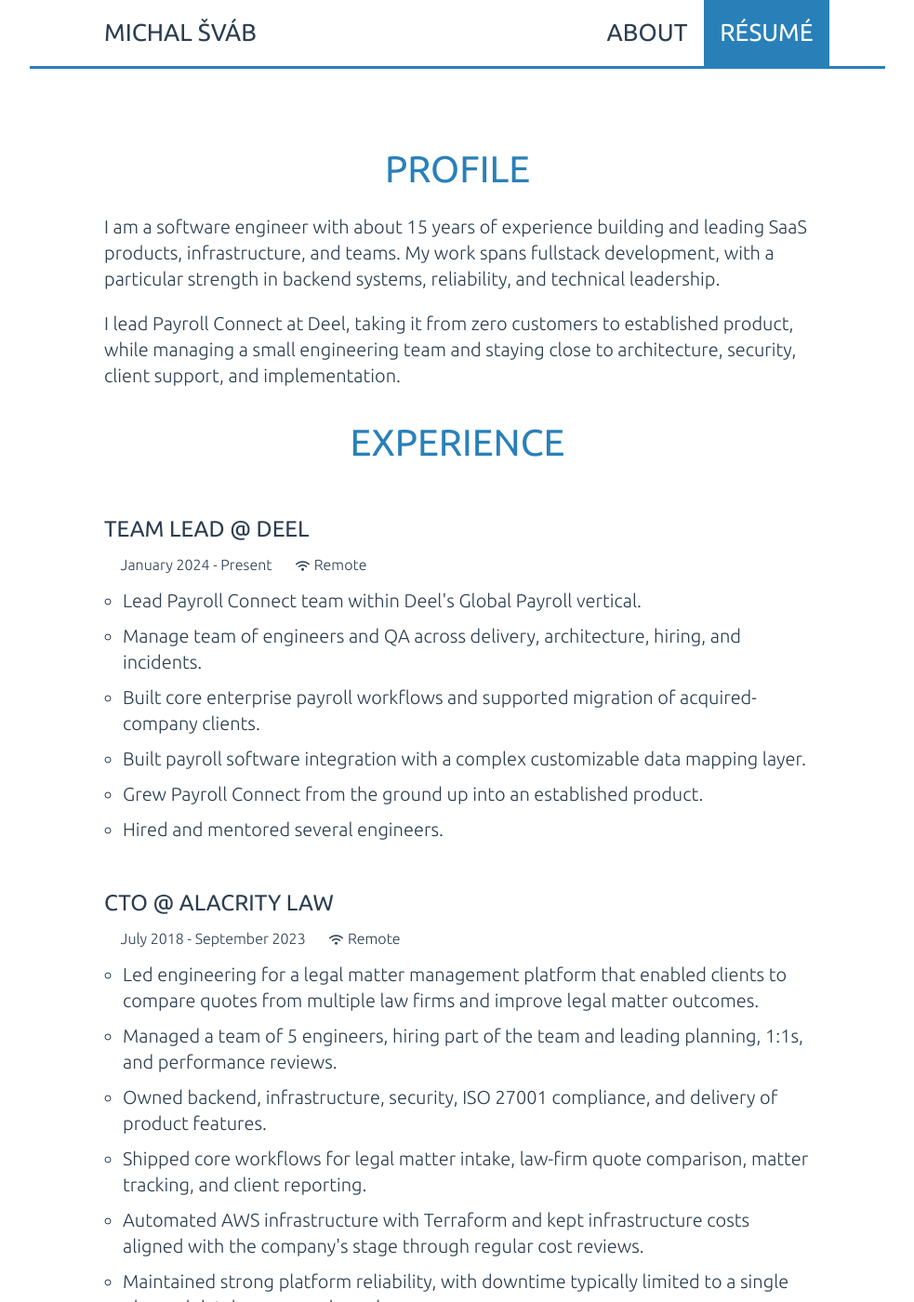
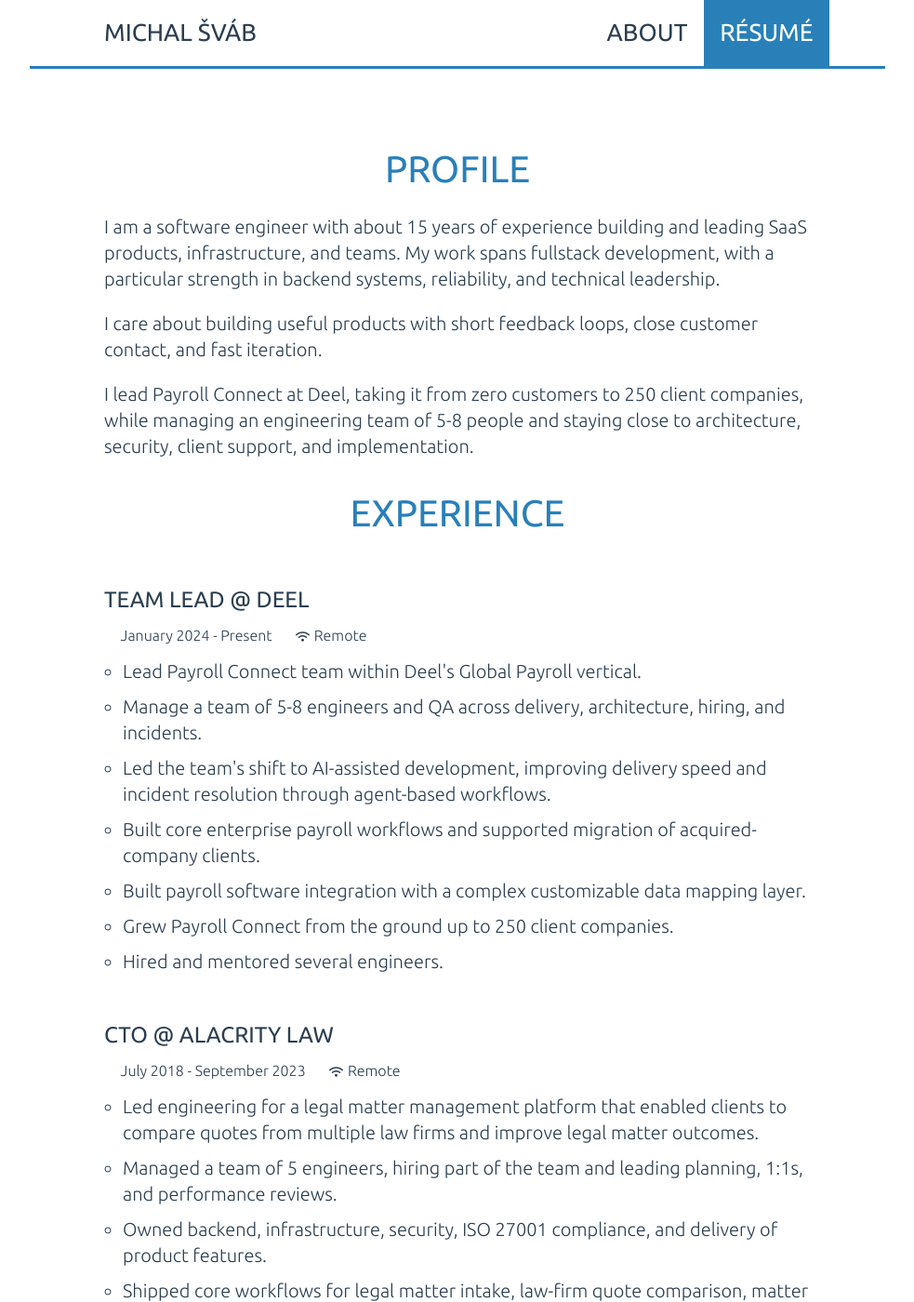
Before and after one commit to msvab/msvab.github.io, a Jekyll site: the page built from resume.html, in a window 1280 px wide and 1400 px high. Shown: the whole window at 93% size, without its empty margins (148-1131 px from the left). Built offline with Jekyll 4.4.1, drawn with Linux system fonts in a browser that asks for light colours.

Commit message:
Update resume with Payroll Connect outcomes

```diff
--- a/resume.html
+++ b/resume.html
@@ -21,8 +21,9 @@ body_class: resume-page
   <p>I am a software engineer with about 15 years of experience building and leading SaaS products, infrastructure, and
     teams. My work spans fullstack development, with a particular strength in backend systems, reliability, and
     technical leadership.</p>
-  <p>I lead Payroll Connect at Deel, taking it from zero customers to established product, while managing a small
-    engineering team and staying close to architecture, security, client support, and implementation.</p>
+  <p>I care about building useful products with short feedback loops, close customer contact, and fast iteration.</p>
+  <p>I lead Payroll Connect at Deel, taking it from zero customers to 250 client companies, while managing an
+    engineering team of 5-8 people and staying close to architecture, security, client support, and implementation.</p>
 </section>
 
 <section>
@@ -33,10 +34,11 @@ body_class: resume-page
     <p>January 2024 - Present &nbsp;&nbsp;&nbsp; <span class="fas fa-wifi"></span>Remote</p>
     <ul>
       <li>Lead Payroll Connect team within Deel's Global Payroll vertical.</li>
-      <li>Manage team of engineers and QA across delivery, architecture, hiring, and incidents.</li>
+      <li>Manage a team of 5-8 engineers and QA across delivery, architecture, hiring, and incidents.</li>
+      <li>Led the team's shift to AI-assisted development, improving delivery speed and incident resolution through agent-based workflows.</li>
       <li>Built core enterprise payroll workflows and supported migration of acquired-company clients.</li>
       <li>Built payroll software integration with a complex customizable data mapping layer.</li>
-      <li>Grew Payroll Connect from the ground up into an established product.</li>
+      <li>Grew Payroll Connect from the ground up to 250 client companies.</li>
       <li>Hired and mentored several engineers.</li>
     </ul>
   </div>
```
